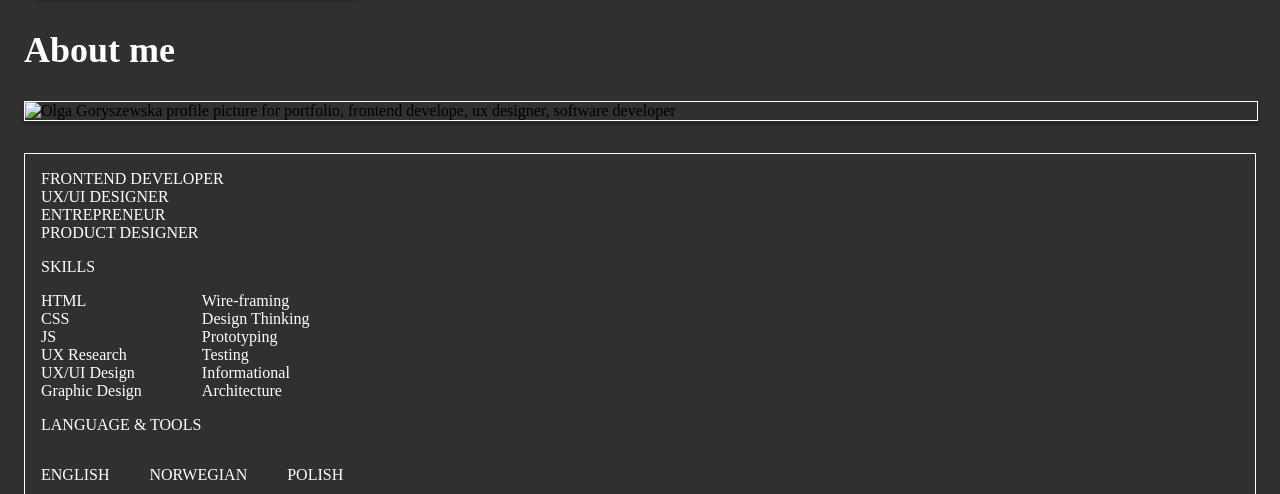
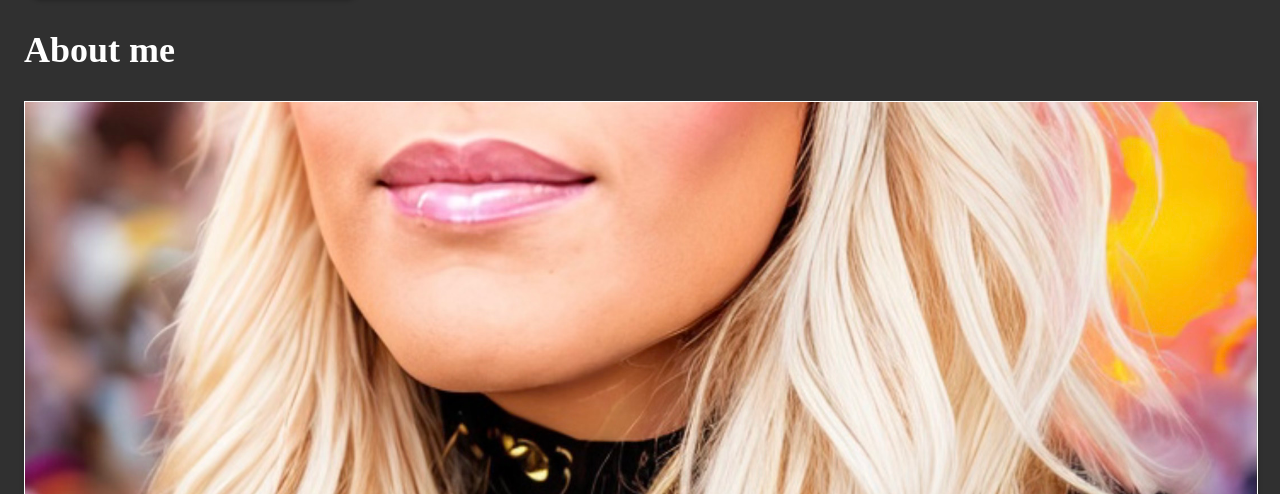
Before and after one commit to OlgaGoryszewska/nuux, a plain HTML site: page index.html in a window 1280 px wide. Shown: the part 2756-3250 px from the top of the page. Drawn offline with Linux system fonts and the light colour scheme; a web font is replaced by a local one.

Commit message:
git push

```diff
--- a/index.html
+++ b/index.html
@@ -119,7 +119,7 @@
     <h2>About me</h2>
     <img
       class="olga"
-      src="img/olga-goryszewska(1).jpg"
+      src="img/Olga_Goryszewska.jpg"
       alt="Olga Goryszewska profile picture for portfolio, frontend develope, ux designer, software developer"
     />
     <div class="skills-wrapper">
--- a/styles.css
+++ b/styles.css
@@ -94,7 +94,7 @@ a {
 
 .olga {
   min-width: 100%;
-  height: 350px;
+  height: 400px;
   box-shadow: 0px 4px 4px 0px #00000040;
   border-radius: 0px;
   border: 1px solid white;
```
